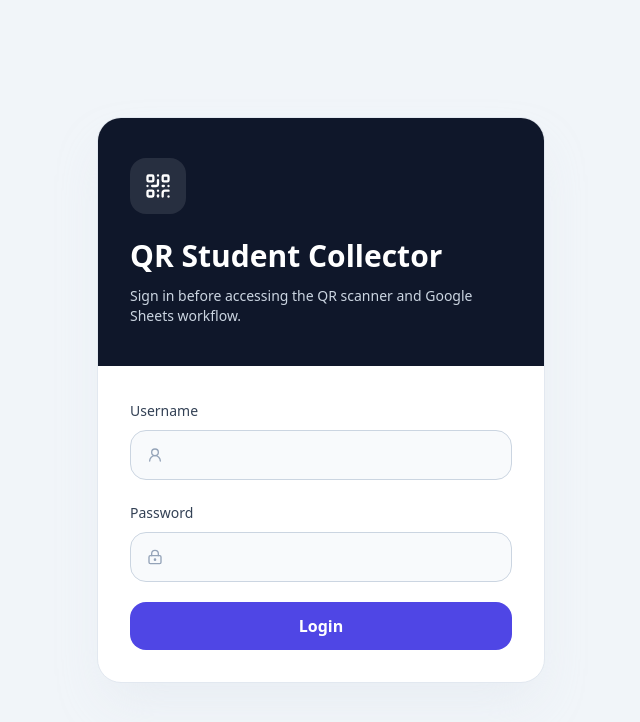
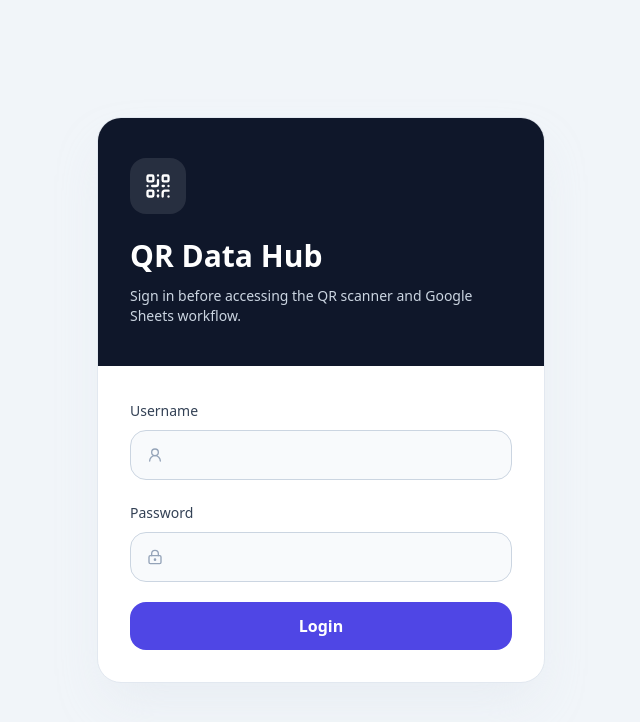
Before and after one commit to nuwanakanadil/qr-scanner, a React (Vite) app: page / in a window 1280 px wide. Shown: the top 722 px of the page, without its empty margins (319-959 px from the left). Built offline with nearby package versions, Linux system fonts and the light colour scheme; no server answers; what html5-qrcode would draw is missing.

Commit message:
name change for the login page

```diff
--- a/src/components/LoginPage.tsx
+++ b/src/components/LoginPage.tsx
@@ -25,7 +25,7 @@ export function LoginPage({ errorMessage, onLogin }: LoginPageProps) {
           <div className="flex h-14 w-14 items-center justify-center rounded-2xl bg-white/10">
             <QrCode className="h-7 w-7" />
           </div>
-          <h1 className="mt-6 text-3xl font-bold">QR Student Collector</h1>
+          <h1 className="mt-6 text-3xl font-bold">QR Data Hub</h1>
           <p className="mt-3 text-sm text-slate-300">
             Sign in before accessing the QR scanner and Google Sheets workflow.
           </p>
```
